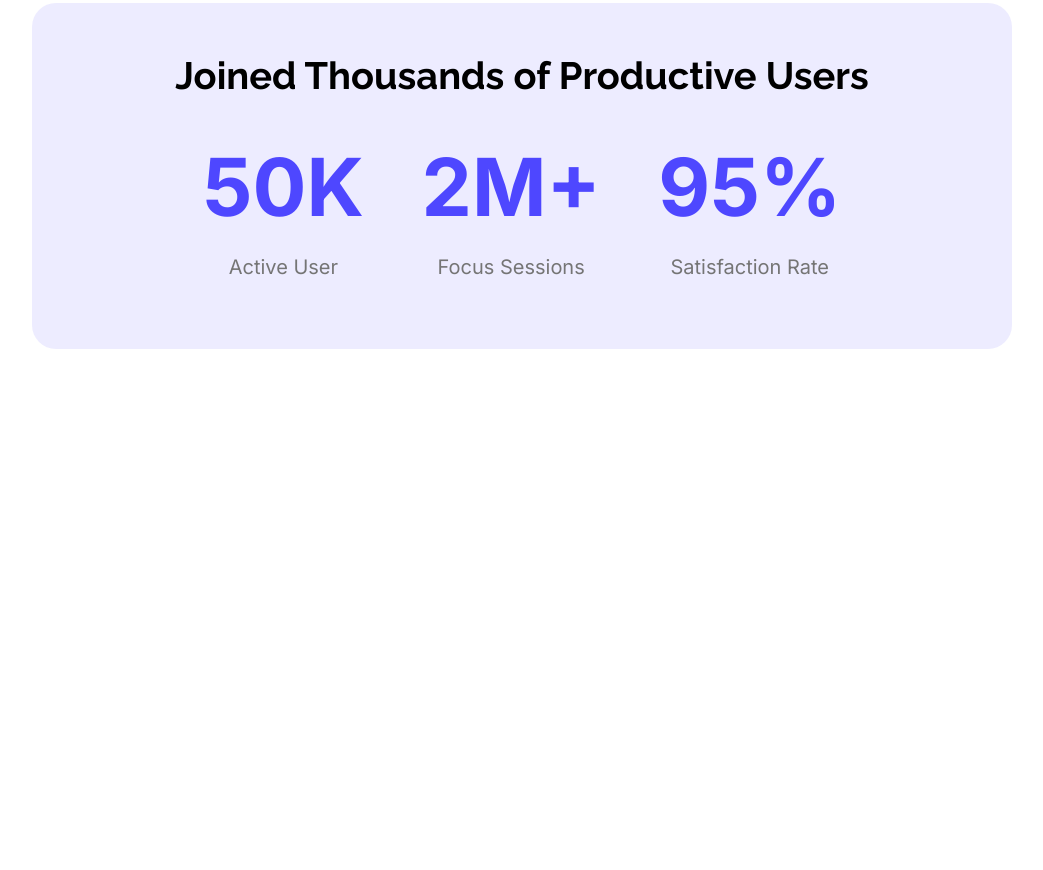
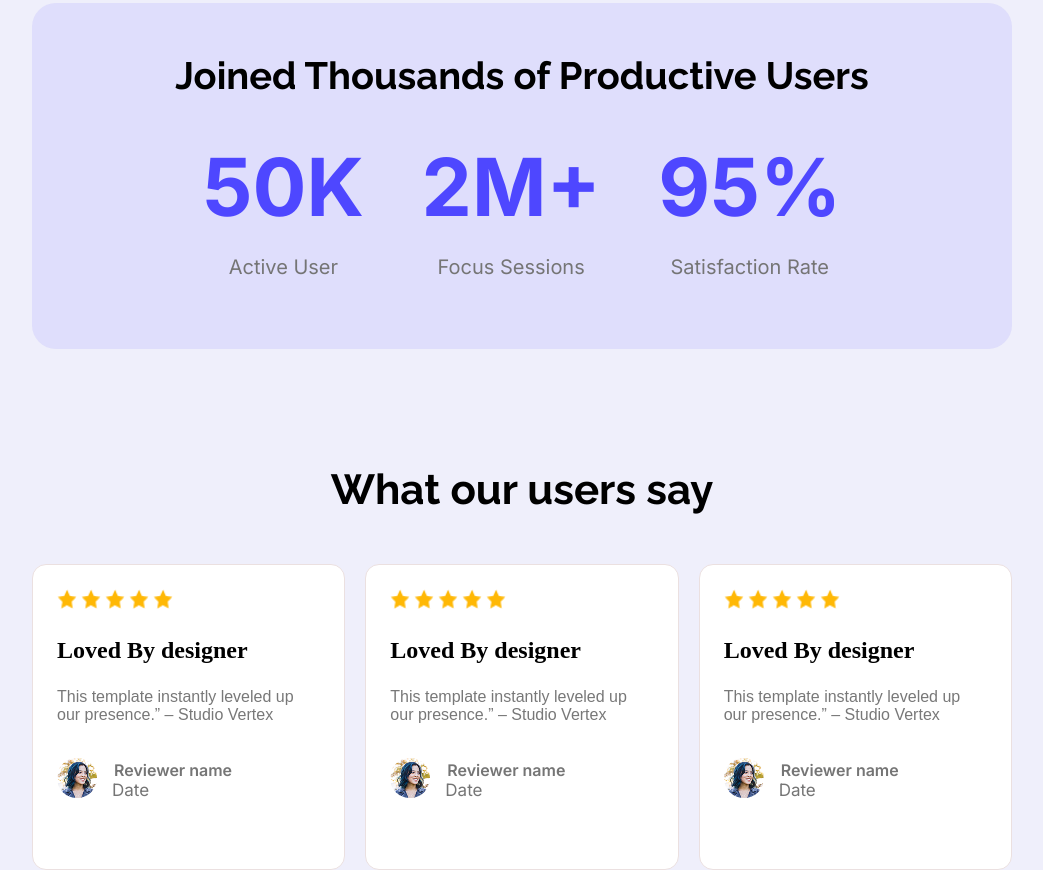
Before and after one commit to tanvir81/B12A01-landing-launchpad-main, a plain HTML site: page index.html in a window 1280 px wide. Shown: the part 1388-2258 px from the top of the page, without its empty margins (108-1151 px from the left). Before the commit the page ends 1737 px from the top, so only its background shows below. Drawn offline with Linux system fonts and the light colour scheme.

Commit message:
review card update

```diff
--- a/index.html
+++ b/index.html
@@ -68,6 +68,80 @@
           </div>
         </div>
       </section>
+      <section class="review-card">
+        <h1 class="review-heading">What our users say</h1>
+        <div class="cards">
+          <div class="review-box">
+            <img class="star" src="Assets/icon-star.png" alt="" />
+            <img class="star" src="Assets/icon-star.png" alt="" />
+            <img class="star" src="Assets/icon-star.png" alt="" />
+            <img class="star" src="Assets/icon-star.png" alt="" />
+            <img class="star" src="Assets/icon-star.png" alt="" />
+            <div class="review-header">
+              <h4>Loved By designer</h4>
+              <p>
+                This template instantly leveled up our presence.” – Studio
+                Vertex
+              </p>
+            </div>
+            <div class="avetar-container">
+              <div class="avater">
+                <img src="Assets/avatar.png" alt="" />
+              </div>
+              <div class="reviewr-name">
+                <legend>Reviewer name</legend>
+                <label for="name">Date</label>
+              </div>
+            </div>
+          </div>
+          <div class="review-box">
+            <img class="star" src="Assets/icon-star.png" alt="" />
+            <img class="star" src="Assets/icon-star.png" alt="" />
+            <img class="star" src="Assets/icon-star.png" alt="" />
+            <img class="star" src="Assets/icon-star.png" alt="" />
+            <img class="star" src="Assets/icon-star.png" alt="" />
+            <div class="review-header">
+              <h4>Loved By designer</h4>
+              <p>
+                This template instantly leveled up our presence.” – Studio
+                Vertex
+              </p>
+            </div>
+            <div class="avetar-container">
+              <div class="avater">
+                <img src="Assets/avatar.png" alt="" />
+              </div>
+              <div class="reviewr-name">
+                <legend>Reviewer name</legend>
+                <label for="name">Date</label>
+              </div>
+            </div>
+          </div>
+          <div class="review-box">
+            <img class="star" src="Assets/icon-star.png" alt="" />
+            <img class="star" src="Assets/icon-star.png" alt="" />
+            <img class="star" src="Assets/icon-star.png" alt="" />
+            <img class="star" src="Assets/icon-star.png" alt="" />
+            <img class="star" src="Assets/icon-star.png" alt="" />
+            <div class="review-header">
+              <h4>Loved By designer</h4>
+              <p>
+                This template instantly leveled up our presence.” – Studio
+                Vertex
+              </p>
+            </div>
+            <div class="avetar-container">
+              <div class="avater">
+                <img src="Assets/avatar.png" alt="" />
+              </div>
+              <div class="reviewr-name">
+                <legend>Reviewer name</legend>
+                <label for="name">Date</label>
+              </div>
+            </div>
+          </div>
+        </div>
+      </section>
     </main>
     <footer></footer>
   </body>
--- a/styles/style.css
+++ b/styles/style.css
@@ -9,6 +9,7 @@
 body {
   max-width: 1440px;
   margin: 0 auto;
+  background-color: #efeffb;
 }
 main {
   margin: 116px 160px 0 140px;
@@ -116,3 +117,77 @@ main {
   font-family: "Inter", sans-serif;
   font-size: 20px;
 }
+/* Review-card */
+.review-card {
+  margin-top: 116px;
+  /* padding: 50px 142px; */
+}
+.review-heading {
+  text-align: center;
+  font-size: 42px;
+  font-family: "Raleway", sans-serif;
+  margin: 0 0 50px 0;
+}
+.review-box {
+  width: 366px;
+  height: 256px;
+  background-color: white;
+  border-radius: 14px;
+  padding: 24px;
+  border: 1px solid #ebe0e0;
+}
+.review-header {
+  width: 250px;
+  height: 94px;
+}
+.avater img {
+  width: 40px;
+  height: 40px;
+  object-fit: cover;
+  border-radius: 50%;
+}
+.avetar-container {
+  display: flex;
+  gap: 15px;
+  align-items: center;
+}
+.star {
+  width: 20px;
+  height: 20px;
+}
+
+.review-header h4 {
+  font-size: 24px;
+  margin: 0;
+  padding-top: 24px;
+}
+.review-header p {
+  color: #787878;
+  font-family: sans-serif;
+  font-size: 16px;
+  margin: 0;
+  padding: 24px 0 37px;
+}
+.avetar-container {
+  display: flex;
+  gap: 15px;
+  align-items: center;
+  /* margin: 0; */
+  /* padding: 37px 0 24px; */
+  margin-top: 51px;
+}
+.reviewr-name legend {
+  font-family: "Inter", sans-serif;
+  color: #757575;
+  font-weight: 600;
+}
+
+.reviewr-name label {
+  font-family: "Inter", sans-serif;
+  color: #757575;
+  font-size: 17px;
+}
+.cards {
+  display: flex;
+  gap: 20px;
+}
```
